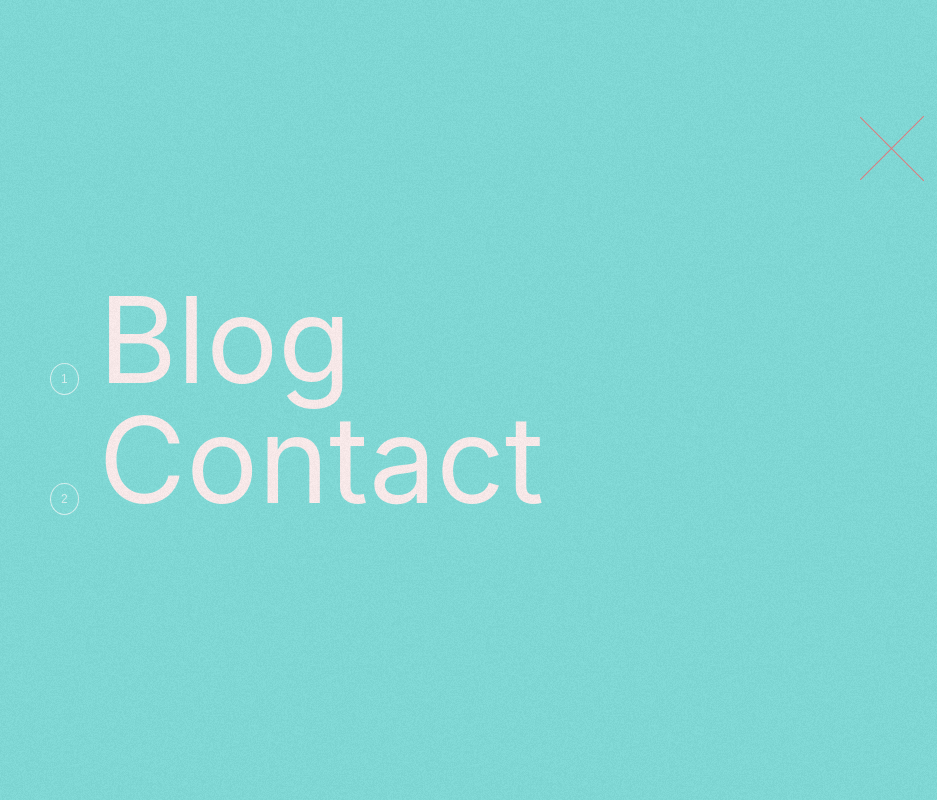
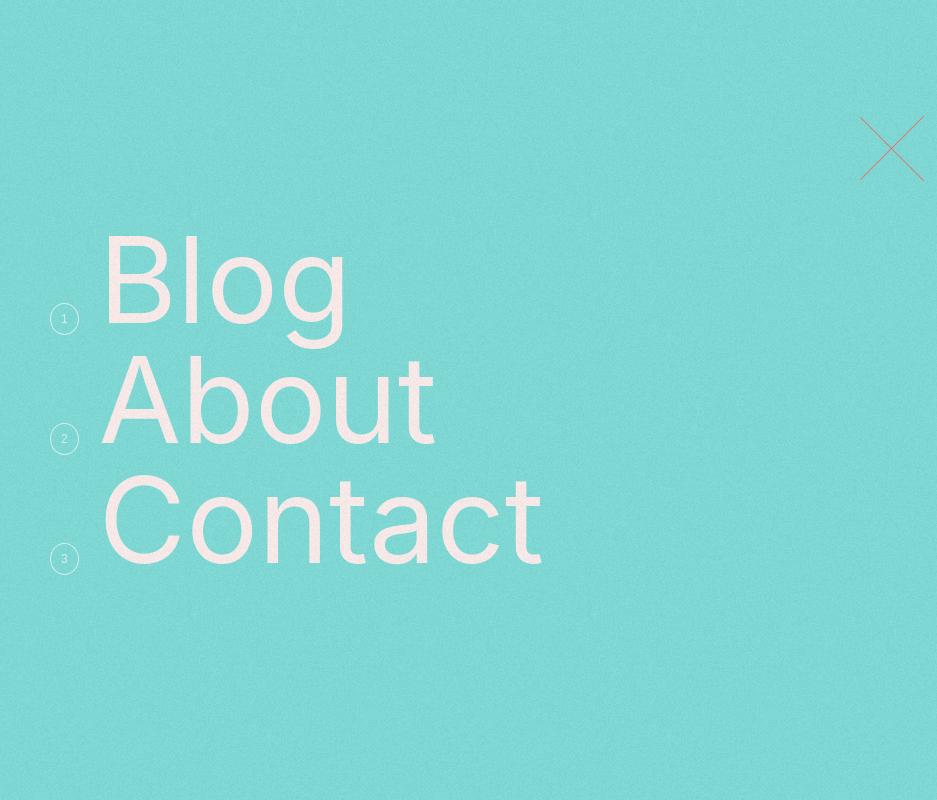
Before and after one commit to Shumpei0111/mbjs2021, a Next.js app: page / in a window 1280 px wide. Both pictures are taken after a click on the button "MENU". Shown: the top 800 px of the page, without its empty margins (343-1280 px from the left). Built offline with nearby package versions, Linux system fonts and the light colour scheme.

Commit message:
Update フッターとハンバーガーのリンク整える

```diff
--- a/src/components/footer.js
+++ b/src/components/footer.js
@@ -1,3 +1,4 @@
+import Link from 'next/link';
 import * as style from '../styles/module/_footer.module.scss';
 
 const Footer = () => {
@@ -5,9 +6,15 @@
         <footer className={style.footerContainer}>
             <div className={style.footerTopBorder} />
             <ul className={style.footerLinks}>
-                <li className={style.footerLinks__item}>Blog</li>
-                <li className={style.footerLinks__item}>About</li>
-                <li className={style.footerLinks__item}>Contact</li>
+                <li className={style.footerLinks__item}>
+                    <Link href='/blog'><a>Blog</a></Link>
+                </li>
+                <li className={style.footerLinks__item}>
+                    <Link href='/about'><a>About</a></Link>
+                </li>
+                <li className={style.footerLinks__item}>
+                    <Link href='/contact'><a>Contact</a></Link>
+                </li>
             </ul>
             <address translate='no' className={style.footer__address}>copyright 2021 Shumpei All Rights Reserved.</address>
         </footer>
--- a/src/components/hamburger.js
+++ b/src/components/hamburger.js
@@ -14,6 +14,9 @@
                             <Link href='/blog'><a>Blog</a></Link>
                         </li>
                         <li className={style.burgerMenuItem}>
+                            <Link href='/about'><a>About</a></Link>
+                        </li>
+                        <li className={style.burgerMenuItem}>
                             <Link href='/contact'><a>Contact</a></Link>
                         </li>
                     </ul>
--- a/src/styles/module/_hambergur.module.scss
+++ b/src/styles/module/_hambergur.module.scss
@@ -40,7 +40,7 @@
         transition: transform cubic-bezier(0.215, 0.61, 0.355, 1) 2.5s, opacity linear 0.7s;
         font-size: 12rem;
 
-        @for $i from 1 through 2 {
+        @for $i from 1 through 3 {
             &:nth-of-type(#{$i})::before {
                 content: '#{$i}';
                 font-size: 1.2rem;
```
